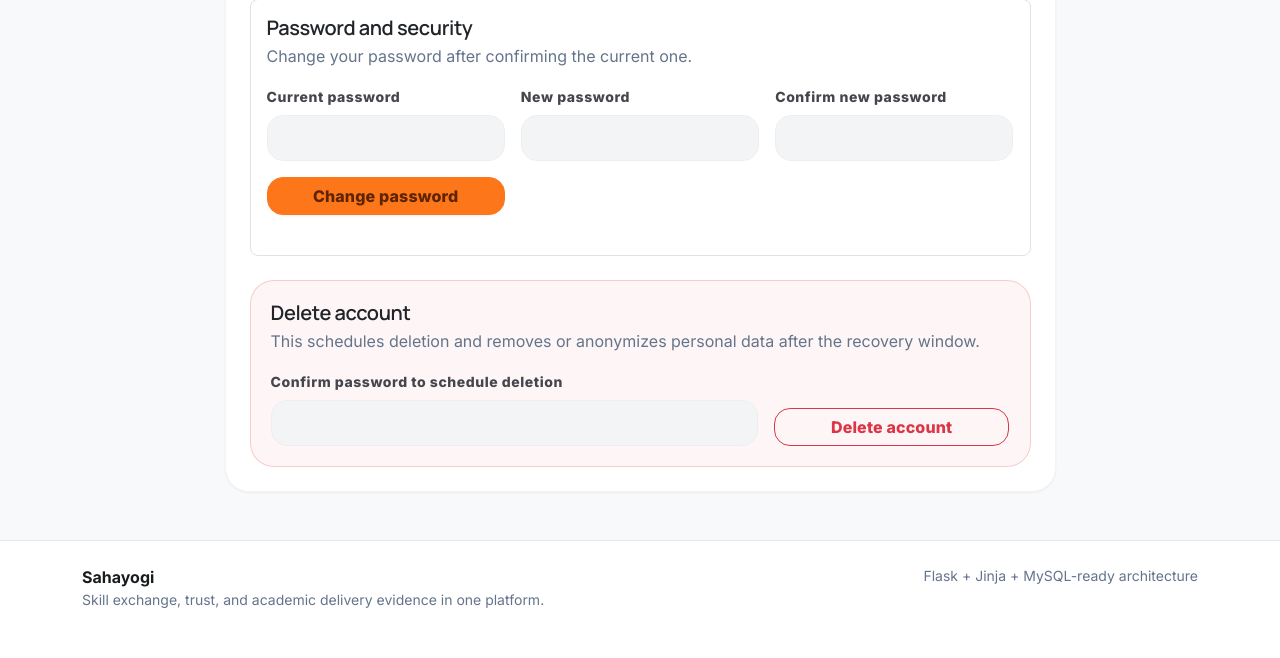
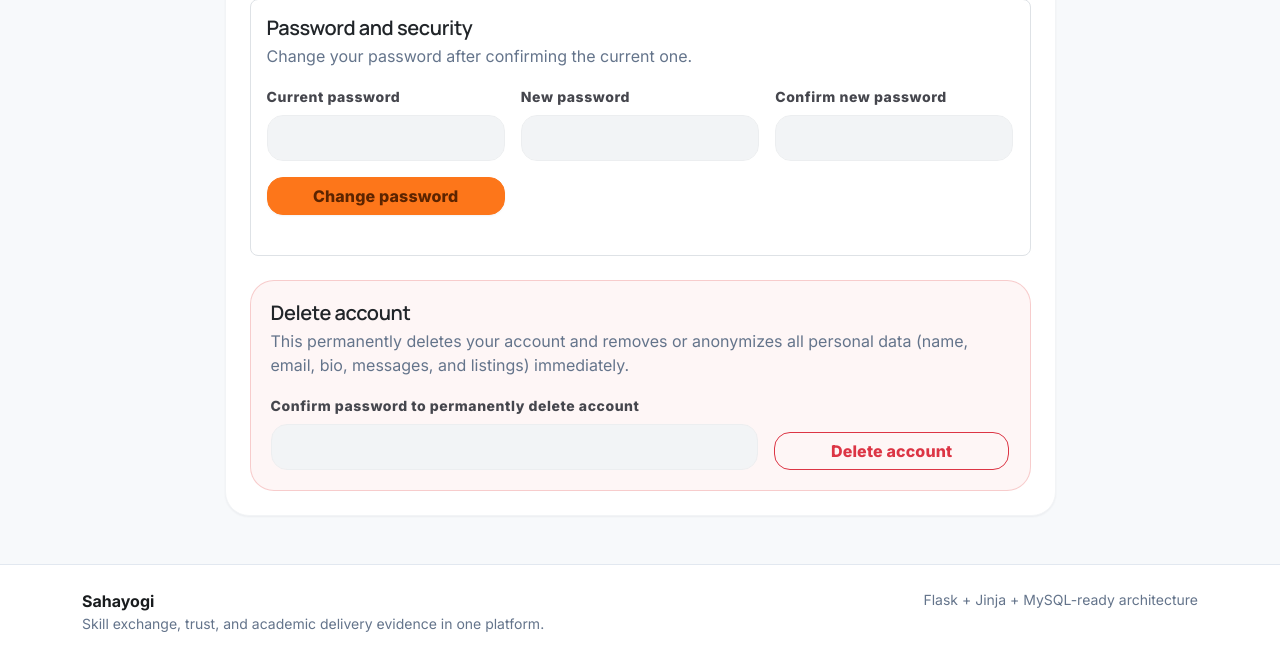
Before and after one commit to 13hugol/Sahayogi, a Flask app: template app/templates/profile/edit.html in a window 1280 px wide. Shown: the part 821-1479 px from the top of the page. Before the commit the page ends 1429 px from the top, so only its background shows below. Run offline with Flask 3, Linux system fonts and the light colour scheme; the template is opened without the code that fills it, so the values that code supplies are empty; parts of the project's set-up code (start-up, migrations or seed data) failed here and were passed over.

Commit message:
US-27: Add CSRF token and update delete warning text in profile edit template

```diff
--- a/app/templates/profile/edit.html
+++ b/app/templates/profile/edit.html
@@ -195,12 +195,13 @@
             <div class="d-flex flex-column flex-lg-row justify-content-between gap-3 mb-3">
               <div>
                 <h2 class="h5 mb-1">Delete account</h2>
-                <p class="text-muted mb-0">This schedules deletion and removes or anonymizes personal data after the recovery window.</p>
+                <p class="text-muted mb-0">This permanently deletes your account and removes or anonymizes all personal data (name, email, bio, messages, and listings) immediately.</p>
               </div>
             </div>
             <form method="post" action="{{ url_for('profile.delete_account') }}" class="row g-3">
+              <input type="hidden" name="csrf_token" value="{{ csrf_token() }}">
               <div class="col-md-8">
-                <label class="form-label" for="delete-password">Confirm password to schedule deletion</label>
+                <label class="form-label" for="delete-password">Confirm password to permanently delete account</label>
                 <input class="form-control" type="password" id="delete-password" name="password" required>
               </div>
               <div class="col-md-4 d-flex align-items-end">
```
